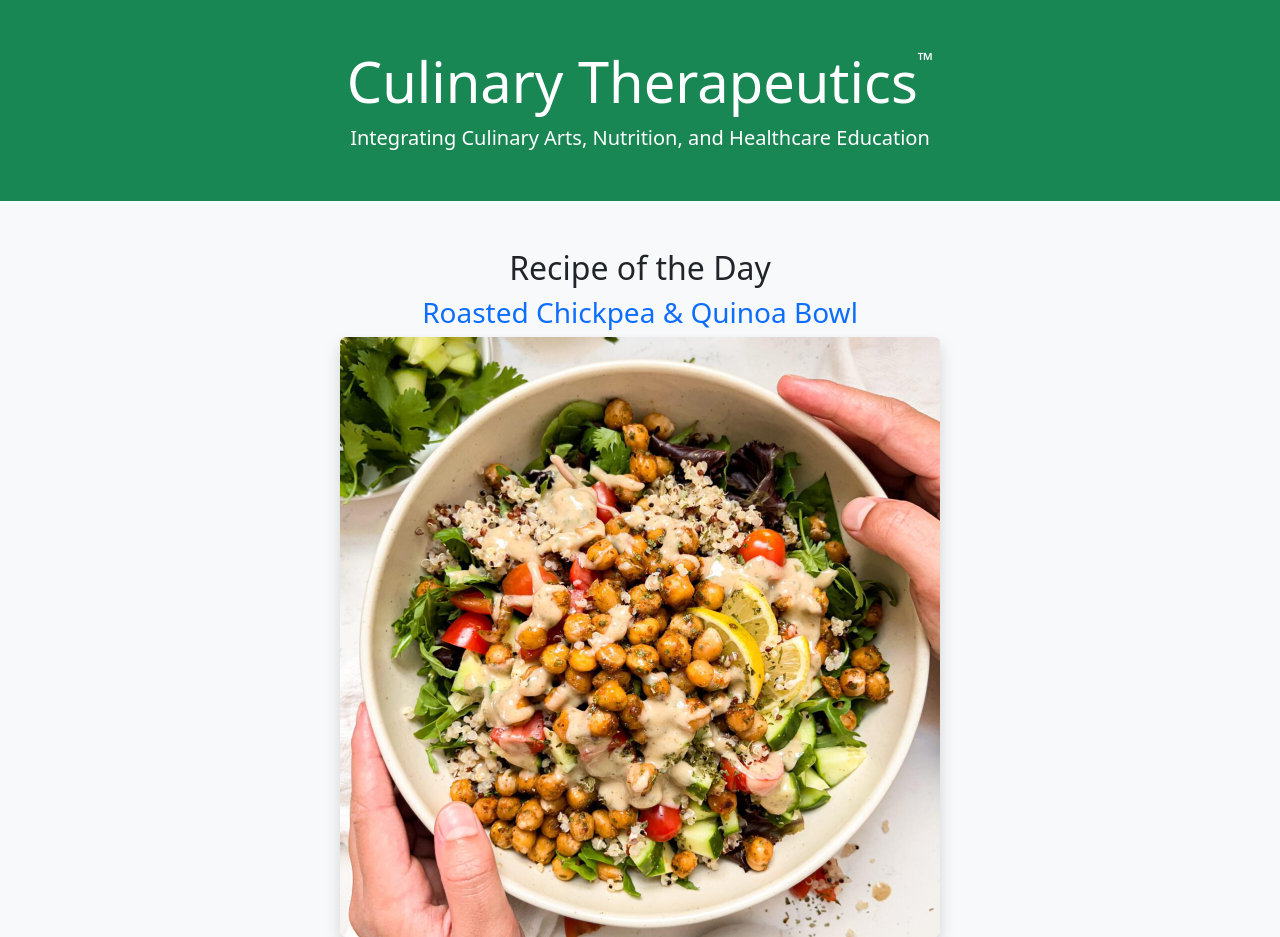
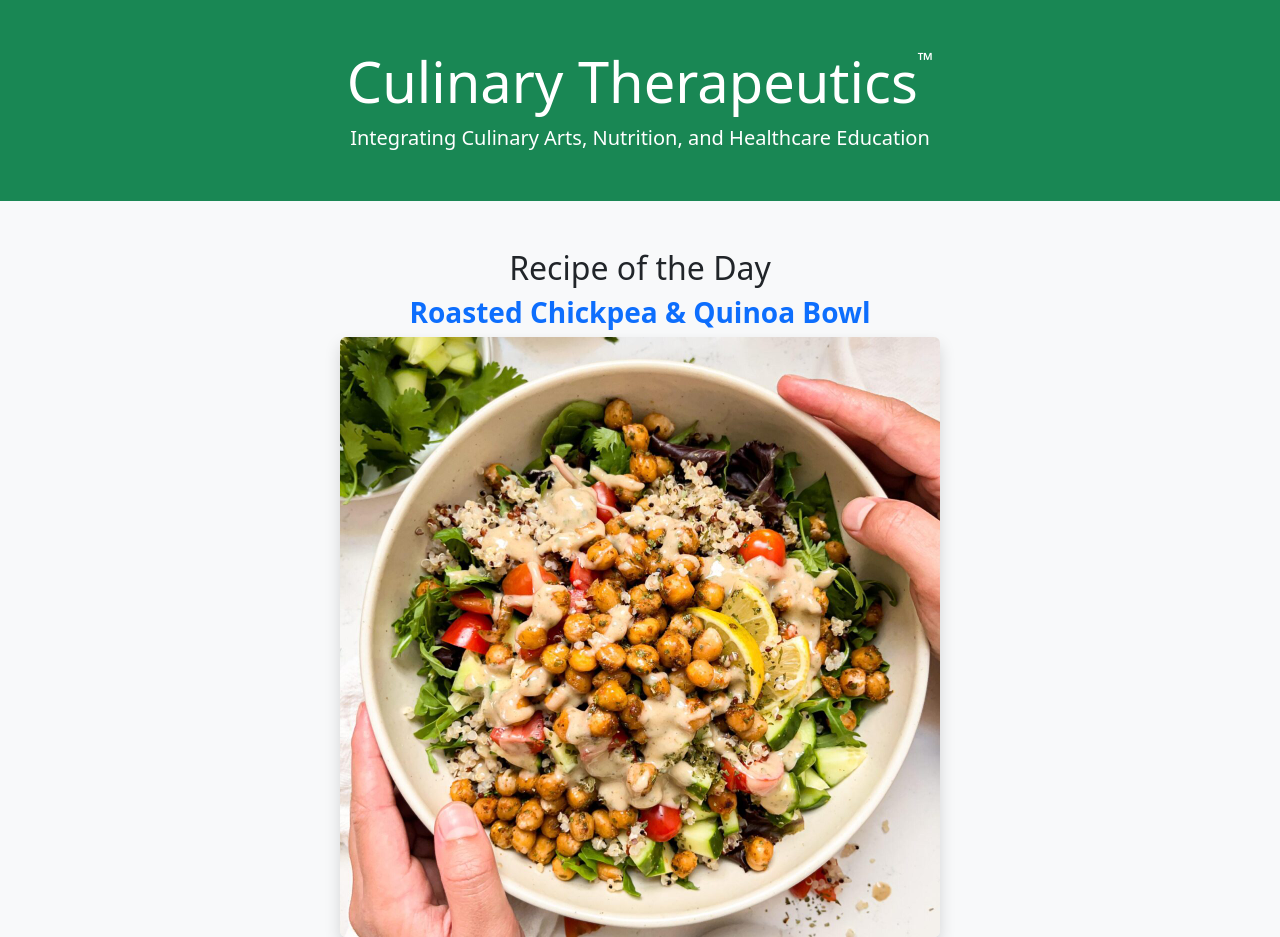
Before and after one commit to wcwells/culinary-therapeutics, a plain HTML site: page index.html in a window 1280 px wide. Shown: the top 937 px of the page. Drawn offline with nearby package versions, Linux system fonts and the light colour scheme.

Commit message:
Update index.html

```diff
--- a/index.html
+++ b/index.html
@@ -19,7 +19,7 @@
       <div class="container my-5 text-center">
         <h2>Recipe of the Day</h2>
           <h3>
-            <a href="recipe.html" target="_blank" rel="noopener noreferrer" class="text-decoration-none">
+            <a href="recipe.html" target="_blank" rel="noopener noreferrer" class="text-decoration-none text-primary fw-semibold">
               Roasted Chickpea & Quinoa Bowl
             </a>
           </h3>
```
